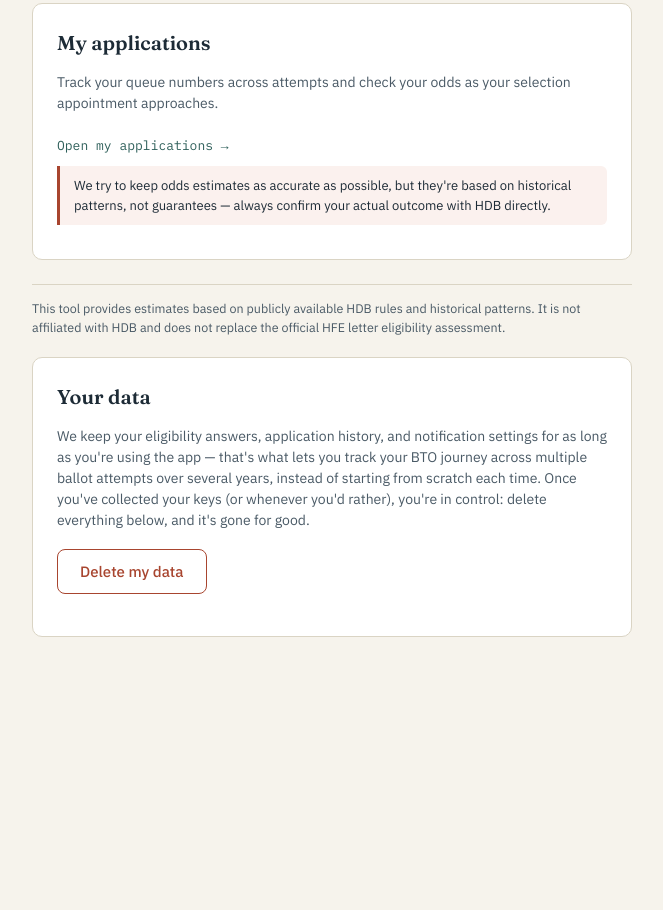
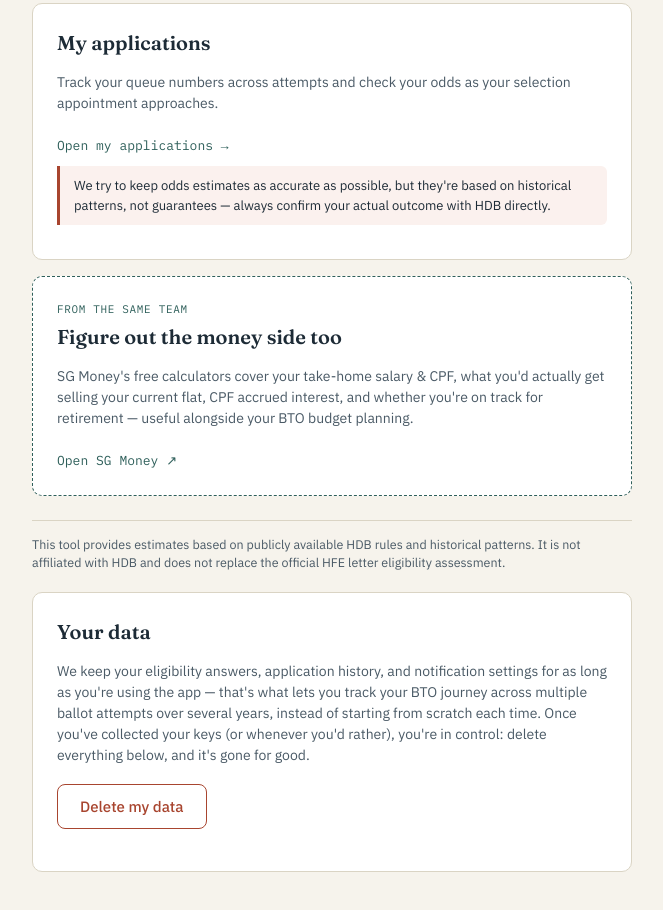
Before and after one commit to macmelvin/BTO-Planning-Tool, a website with bundled scripts: page index.html in a window 1280 px wide. Shown: the part 1139-2049 px from the top of the page, without its empty margins (308-971 px from the left). Before the commit the page ends 1882 px from the top, so only its background shows below. Built offline with nearby package versions, Linux system fonts and the light colour scheme.

Commit message:
Add cross-link card to SG Money CPF & HDB Calculator

```diff
--- a/index.html
+++ b/index.html
@@ -17,6 +17,19 @@
       font-family: var(--font-mono);
       color: var(--color-accent-ink);
       font-size: 13px;
+    }
+    .sister-card .card {
+      border: 1.5px dashed var(--color-accent-ink);
+    }
+    .sister-card:hover .card { border-color: var(--color-accent-ink); }
+    .sister-card .eyebrow-small {
+      font-family: var(--font-mono);
+      font-size: 11px;
+      letter-spacing: 0.06em;
+      text-transform: uppercase;
+      color: var(--color-accent-ink);
+      display: block;
+      margin-bottom: 4px;
     }
   </style>
 </head>
@@ -64,6 +77,15 @@
       </div>
     </a>
 
+    <a class="landing-card sister-card" href="https://sg-money-cpf-hdb-calculator-production.up.railway.app/" target="_blank" rel="noopener noreferrer">
+      <div class="card">
+        <span class="eyebrow-small">From the same team</span>
+        <h2>Figure out the money side too</h2>
+        <p class="helper">SG Money's free calculators cover your take-home salary &amp; CPF, what you'd actually get selling your current flat, CPF accrued interest, and whether you're on track for retirement — useful alongside your BTO budget planning.</p>
+        <span class="arrow">Open SG Money ↗</span>
+      </div>
+    </a>
+
     <div class="disclaimer">
       This tool provides estimates based on publicly available HDB rules and historical patterns. It is not affiliated with HDB and does not replace the official HFE letter eligibility assessment.
     </div>
```
